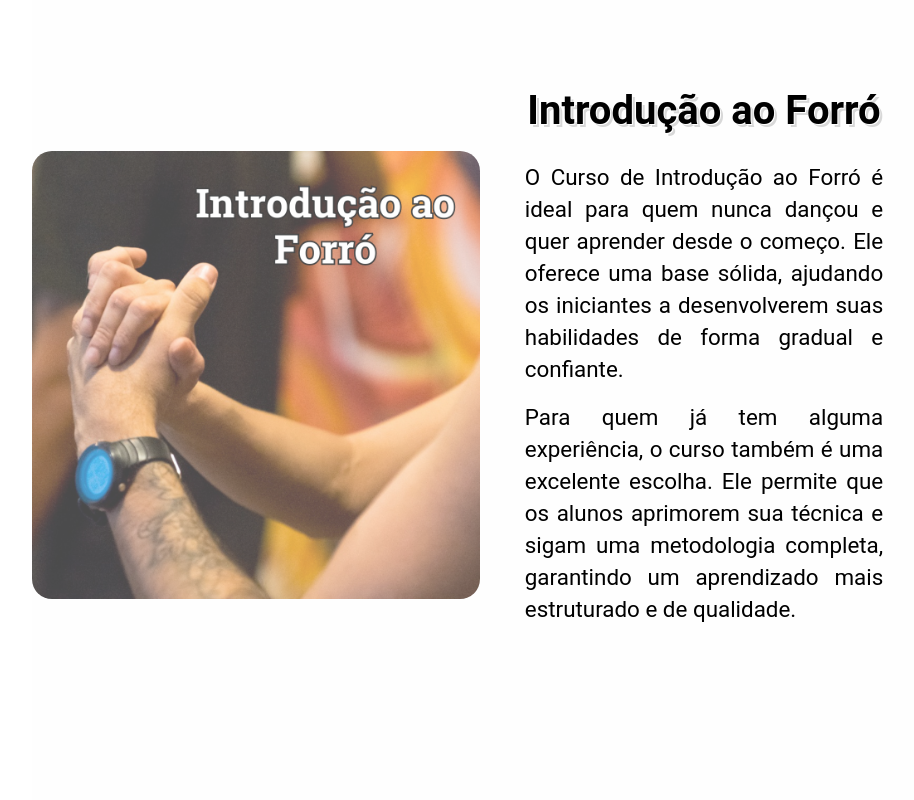
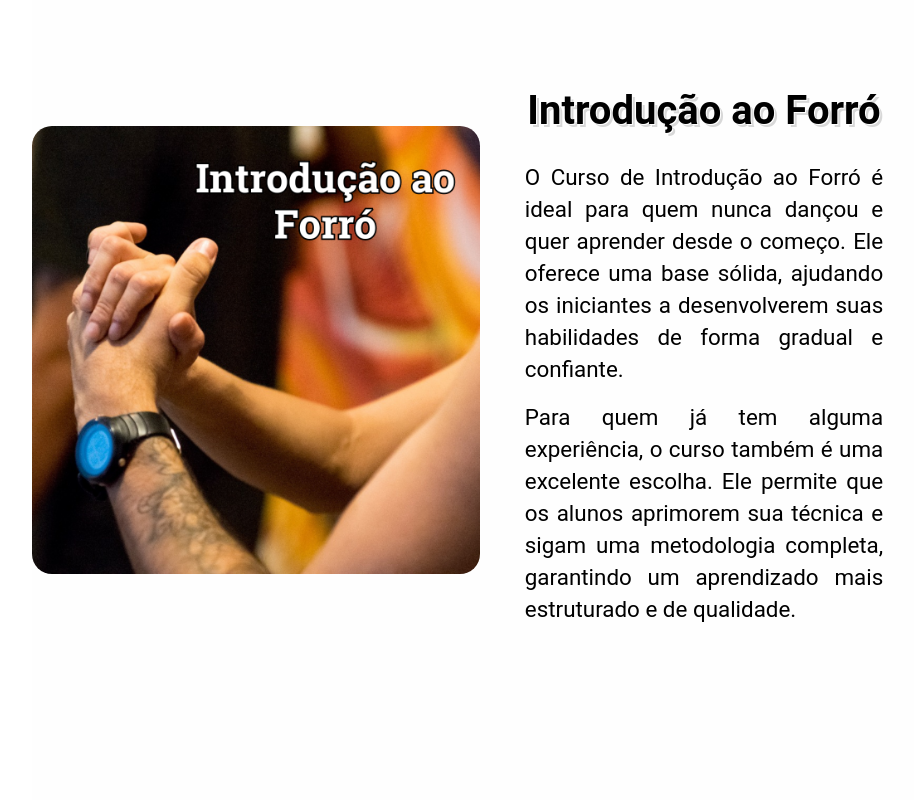
Before and after one commit to WalquiriaGodoy/react-typescript-web-page-lab, a React app: page /cursos in a window 1280 px wide. Shown: the part 680-1480 px from the top of the page, without its empty margins (160-1074 px from the left). Built offline with nearby package versions, Linux system fonts and the light colour scheme.

Commit message:
feat: separate carousel image from couse image

```diff
--- a/src/Componentes/CourseCard/CourseCard.styles.ts
+++ b/src/Componentes/CourseCard/CourseCard.styles.ts
@@ -26,7 +26,7 @@ export const CardWrapper = styled.div`
 `;
 
 export const Image = styled.div`
-  width: 450px;
+  width: 400px;
   border-radius: 10px;
 `;
 
--- a/src/Componentes/Courses/CoursesList.tsx
+++ b/src/Componentes/Courses/CoursesList.tsx
@@ -4,7 +4,7 @@ import { IntroducaoAoForroNamedImage } from '../images/CourseNamedImages/Introdu
 import { CaminhadasEGirosNamedImage } from '../images/CourseNamedImages/CaminhadasEGirosNamedImage';
 import { MusicalidadeEConexaoNamedImage } from '../images/CourseNamedImages/MusicalidadeEConexaoNamedImage';
 import { SacadasEPioesNamedImage } from '../images/CourseNamedImages/SacadasEPioesNamedImage';
-import { MolejoDoEstiloRootsNamedImage } from '../images/CourseNamedImages/MolejoDoEstiloRootsNamedImage';
+import { CorporalDoEstiloRootsNamedImage } from '../images/CourseNamedImages/CorporalDoEstiloRootsNamedImage';
 import { TecnicasEVariacoesNamedImage } from '../images/CourseNamedImages/TecnicasEVariacoesNamedImage';
 
 interface Course {
@@ -71,10 +71,10 @@ export const coursesList: Course[] = [
     key: 'Img7',
   },
   {
-    name: 'Molejo do Estilo Roots',
-    children: <MolejoDoEstiloRootsNamedImage />,
+    name: 'Corporal do Estilo Roots',
+    children: <CorporalDoEstiloRootsNamedImage />,
     description:
-      'O Curso de Molejo do Estilo Roots é direcionado para quem já domina a parte técnica e a organização corporal do Forró Roots. O curso foca em aprimorar a fluidez e o balanço dos movimentos, destacando o molejo característico desse estilo. \n Os alunos aprenderão a integrar esse estilo de movimento ao seu repertório, aprimorando a expressividade e a dinâmica da dança, e aprofundando a compreensão dos elementos do Forró Estilo Roots.',
+      'O Curso Corporal do Estilo Roots é direcionado para quem já domina a parte técnica e a organização corporal do Forró Roots. O curso foca em aprimorar a fluidez e o balanço dos movimentos, destacando o molejo característico desse estilo. \n Os alunos aprenderão a integrar esse estilo de movimento ao seu repertório, aprimorando a expressividade e a dinâmica da dança, e aprofundando a compreensão dos elementos do Forró Estilo Roots.',
     avaliable: true,
     key: 'Img8',
   },
--- a/src/Componentes/Proprios/Curso/index.tsx
+++ b/src/Componentes/Proprios/Curso/index.tsx
@@ -20,9 +20,7 @@ export const Curso: React.FC<CursoProps> = ({
 
   return (
     <S.CursoContainter key={name} reverse={reverse}>
-      <S.ImageContainer>
-        <CourseCard children={children} />
-      </S.ImageContainer>
+      <S.ImageContainer>{children}</S.ImageContainer>
       <DescriptionStyle>
         <h1>{name}</h1>
         {paragrafos.map((paragrafo, index) => (
--- a/src/Componentes/Proprios/Curso/styles.ts
+++ b/src/Componentes/Proprios/Curso/styles.ts
@@ -13,11 +13,12 @@ export const CursoContainter = styled.div<CursoContainterProps>`
 `;
 
 export const ImageContainer = styled.div`
-  width: 400px;
-  height: 400px;
+  max-width: 450px;
+  max-height: 450px;
   flex: 1;
 
   img {
     width: 100%;
+    border-radius: 20px;
   }
 `;
--- /dev/null
+++ b/src/Componentes/images/CourseNamedImages/CorporalDoEstiloRootsNamedImage.tsx
@@ -0,0 +1,10 @@
+import CorporalDoEstiloRoots from './../../../assets/img/courseImages/CorporalDoEstiloRoots.png';
+
+export const CorporalDoEstiloRootsNamedImage = () => {
+  return (
+    <img
+      src={CorporalDoEstiloRoots}
+      alt='Grupo de alunos unidos e felizes'
+    ></img>
+  );
+};
--- a/src/Componentes/images/CourseNamedImages/MolejoDoEstiloRootsNamedImage.tsx
+++ /dev/null
@@ -1,7 +0,0 @@
-import MolejoDoEstiloRoots from './../../../assets/img/courseImages/MolejoDoEstiloRoots.png';
-
-export const MolejoDoEstiloRootsNamedImage = () => {
-  return (
-    <img src={MolejoDoEstiloRoots} alt='Grupo de alunos unidos e felizes'></img>
-  );
-};
```
Also changed, not shown: src/assets/img/courseImages/CorporalDoEstiloRoots.png (added).
